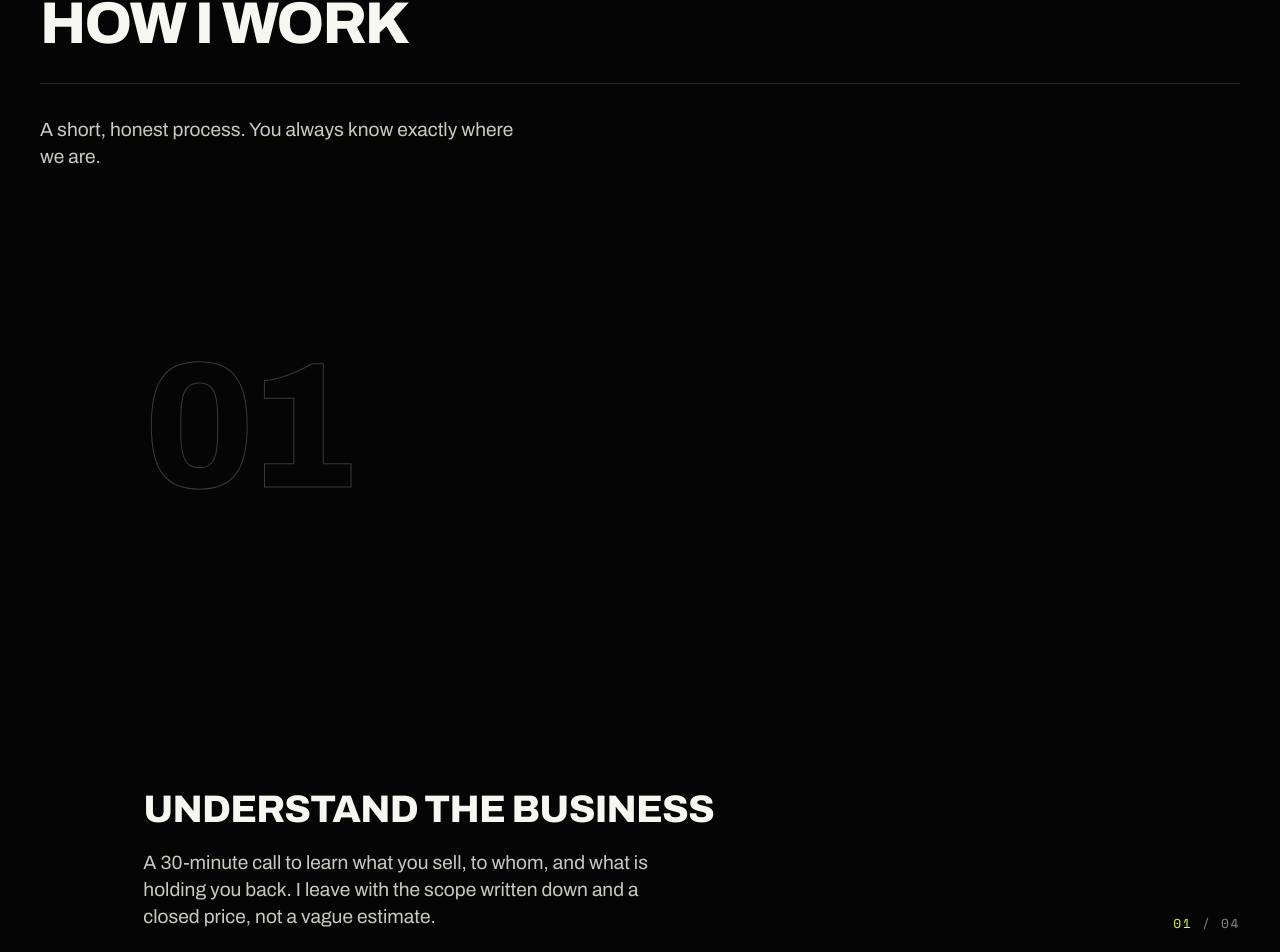
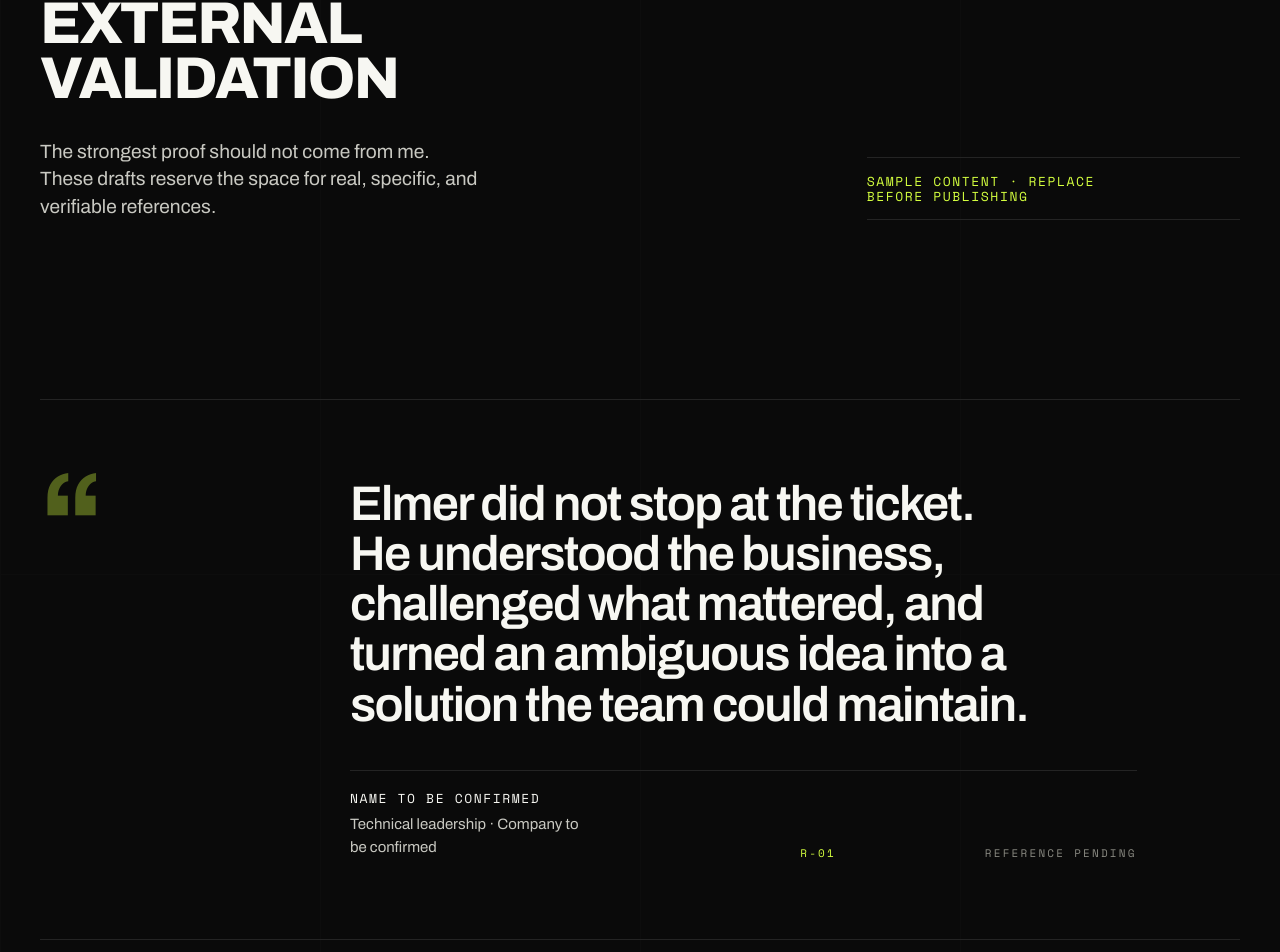
Before and after one commit to elmerjacobo97/portfolio-gsap-v2, a Next.js app: page /en in a window 1280 px wide. Shown: the part 6633-7585 px from the top of the page. Built offline with nearby package versions, Linux system fonts and the light colour scheme; no server answers.

Commit message:
feat: add Testimonials section with dynamic content and animations

```diff
--- a/app/[locale]/page.tsx
+++ b/app/[locale]/page.tsx
@@ -9,6 +9,7 @@ import { Process } from '@/components/sections/Process'
 import { Proof } from '@/components/sections/Proof'
 import { Services } from '@/components/sections/Services'
 import { Ticker } from '@/components/sections/Ticker'
+import { Testimonials } from '@/components/sections/Testimonials'
 import { Work } from '@/components/sections/Work'
 
 export default async function Home({
@@ -28,6 +29,7 @@ export default async function Home({
       <Services dict={dict.services} locale={locale} />
       <Work dict={dict.work} locale={locale} />
       <Proof dict={dict.proof} />
+      <Testimonials dict={dict.testimonials} locale={locale} />
       <Process dict={dict.process} locale={locale} />
       <About dict={dict.about} />
       <Contact
--- /dev/null
+++ b/components/sections/Testimonials.tsx
@@ -0,0 +1,142 @@
+'use client'
+
+import { useRef } from 'react'
+
+import { testimonials } from '@/data/testimonials'
+import type { Dictionary } from '@/i18n/dictionary'
+import type { Locale } from '@/i18n/config'
+import { t } from '@/i18n/t'
+import { gsap, useGSAP } from '@/lib/gsap'
+import { DUR, EASE, OK } from '@/lib/motion'
+
+export function Testimonials({
+  dict,
+  locale,
+}: {
+  dict: Dictionary['testimonials']
+  locale: Locale
+}) {
+  const rootRef = useRef<HTMLElement>(null)
+
+  useGSAP(
+    () => {
+      const mm = gsap.matchMedia()
+
+      mm.add(OK, () => {
+        const rows = gsap.utils.toArray<HTMLElement>('.testimonial-row')
+
+        rows.forEach((row) => {
+          const rule = row.querySelector('.testimonial-rule')
+          const quote = row.querySelector('.testimonial-quote')
+          const attribution = row.querySelector('.testimonial-attribution')
+
+          const timeline = gsap.timeline({
+            scrollTrigger: { trigger: row, start: 'top 82%' },
+          })
+
+          timeline
+            .from(rule, {
+              scaleX: 0,
+              transformOrigin: 'left center',
+              duration: DUR.base,
+              ease: EASE.sweep,
+              immediateRender: false,
+            })
+            .from(
+              quote,
+              {
+                opacity: 0,
+                y: 48,
+                duration: DUR.slow,
+                ease: EASE.brutal,
+                immediateRender: false,
+              },
+              '-=0.35',
+            )
+            .from(
+              attribution,
+              {
+                opacity: 0,
+                y: 16,
+                duration: DUR.base,
+                ease: EASE.settle,
+                immediateRender: false,
+              },
+              '-=0.65',
+            )
+        })
+      })
+
+      return () => mm.revert()
+    },
+    { scope: rootRef },
+  )
+
+  return (
+    <section
+      id="testimonials"
+      ref={rootRef}
+      aria-labelledby="testimonials-title"
+      className="border-rule bg-ink-900 text-text relative overflow-hidden border-y"
+    >
+      <span
+        aria-hidden
+        className="plate-bed pointer-events-none absolute inset-0 opacity-15"
+      />
+
+      <header className="grid-page relative py-[var(--spacing-section)]">
+        <div className="col-span-12 lg:col-span-7">
+          <p className="u-label text-accent mb-5">{dict.index}</p>
+          <h2 id="testimonials-title" className="text-h1 u-wide max-w-[12ch]">
+            {dict.title}
+          </h2>
+          <p className="text-lead text-chalk-200 mt-8 max-w-[44ch]">{dict.lead}</p>
+        </div>
+
+        <p className="u-meta border-rule text-accent col-span-12 mt-12 border-y py-4 lg:col-span-4 lg:col-start-9 lg:mt-0 lg:self-end">
+          {dict.draftLabel}
+        </p>
+      </header>
+
+      <div className="relative pb-[var(--spacing-section)]">
+        {testimonials.map((testimonial) => (
+          <figure
+            key={testimonial.code}
+            className="testimonial-row grid-page relative py-14 md:py-20"
+          >
+            <span
+              aria-hidden
+              className="testimonial-rule bg-rule absolute inset-x-[var(--spacing-gutter)] top-0 h-px origin-left"
+            />
+
+            <span
+              aria-hidden
+              className="u-wide text-accent col-span-2 text-[clamp(4.5rem,10vw,10rem)] leading-[0.62] opacity-35"
+            >
+              “
+            </span>
+
+            <div className="col-span-10 md:col-span-9 lg:col-span-8 lg:col-start-4">
+              <blockquote>
+                <p className="testimonial-quote font-display text-[clamp(1.7rem,3.8vw,4.5rem)] leading-[1.03] font-semibold tracking-[-0.035em] text-balance">
+                  {t(testimonial.quote, locale)}
+                </p>
+              </blockquote>
+
+              <figcaption className="testimonial-attribution border-rule mt-10 grid gap-4 border-t pt-5 md:grid-cols-[1fr_1fr_auto] md:items-end">
+                <div>
+                  <p className="u-meta">{t(testimonial.name, locale)}</p>
+                  <p className="text-body text-chalk-200 mt-2">
+                    {t(testimonial.role, locale)} · {t(testimonial.company, locale)}
+                  </p>
+                </div>
+                <p className="u-label text-accent md:text-center">{testimonial.code}</p>
+                <p className="u-label md:text-right">{dict.pendingLabel}</p>
+              </figcaption>
+            </div>
+          </figure>
+        ))}
+      </div>
+    </section>
+  )
+}
--- /dev/null
+++ b/data/testimonials.ts
@@ -0,0 +1,43 @@
+import type { Localized } from '@/i18n/t'
+
+export type Testimonial = {
+  code: string
+  quote: Localized
+  name: Localized
+  role: Localized
+  company: Localized
+}
+
+/** Draft copy only. Replace every record with an approved, attributable quote. */
+export const testimonials: readonly Testimonial[] = [
+  {
+    code: 'R-01',
+    quote: {
+      es: 'Elmer no se quedó en el ticket. Entendió el negocio, cuestionó lo necesario y convirtió una idea ambigua en una solución que el equipo podía mantener.',
+      en: 'Elmer did not stop at the ticket. He understood the business, challenged what mattered, and turned an ambiguous idea into a solution the team could maintain.',
+    },
+    name: { es: 'Nombre por confirmar', en: 'Name to be confirmed' },
+    role: { es: 'Liderazgo técnico', en: 'Technical leadership' },
+    company: { es: 'Empresa por confirmar', en: 'Company to be confirmed' },
+  },
+  {
+    code: 'R-02',
+    quote: {
+      es: 'Tomó ownership de principio a fin: arquitectura, implementación y despliegue. Siempre supimos qué estaba pasando y cuál era la siguiente decisión.',
+      en: 'He took ownership from end to end: architecture, implementation, and deployment. We always knew what was happening and which decision came next.',
+    },
+    name: { es: 'Nombre por confirmar', en: 'Name to be confirmed' },
+    role: { es: 'Product manager', en: 'Product manager' },
+    company: { es: 'Empresa por confirmar', en: 'Company to be confirmed' },
+  },
+  {
+    code: 'R-03',
+    quote: {
+      es: 'La comunicación fue tan sólida como el código. Detectó riesgos temprano, propuso alternativas claras y entregó sin convertir cada cambio en una sorpresa.',
+      en: 'The communication was as solid as the code. He surfaced risks early, proposed clear alternatives, and delivered without turning every change into a surprise.',
+    },
+    name: { es: 'Nombre por confirmar', en: 'Name to be confirmed' },
+    role: { es: 'Fundador de producto', en: 'Product founder' },
+    company: { es: 'Empresa por confirmar', en: 'Company to be confirmed' },
+  },
+]
--- a/i18n/dictionaries/en.ts
+++ b/i18n/dictionaries/en.ts
@@ -86,14 +86,22 @@ const en = {
     ],
   },
 
+  testimonials: {
+    index: '04',
+    title: 'External validation',
+    lead: 'The strongest proof should not come from me. These drafts reserve the space for real, specific, and verifiable references.',
+    draftLabel: 'Sample content · replace before publishing',
+    pendingLabel: 'Reference pending',
+  },
+
   process: {
-    index: '04',
+    index: '05',
     title: 'How I work',
     lead: 'A short, honest process. You always know exactly where we are.',
   },
 
   about: {
-    index: '05',
+    index: '06',
     title: 'About',
     bio: [
       'For over four years I have been building web and mobile applications that live in production, with real users and real money on the line.',
@@ -109,7 +117,7 @@ const en = {
   },
 
   contact: {
-    index: '06',
+    index: '07',
     title: "Let's talk",
     lead: 'Tell me what you want to build. I reply within 24 hours.',
     channelsTitle: 'Direct channels',
--- a/i18n/dictionaries/es.ts
+++ b/i18n/dictionaries/es.ts
@@ -84,14 +84,22 @@ const es = {
     ],
   },
 
+  testimonials: {
+    index: '04',
+    title: 'Validación externa',
+    lead: 'La mejor prueba no la escribo yo. Estas citas marcan el lugar que ocuparán referencias reales, concretas y verificables.',
+    draftLabel: 'Contenido de muestra · reemplazar antes de publicar',
+    pendingLabel: 'Referencia pendiente',
+  },
+
   process: {
-    index: '04',
+    index: '05',
     title: 'Cómo trabajo',
     lead: 'Un proceso corto y honesto. Sabes en qué punto estamos en todo momento.',
   },
 
   about: {
-    index: '05',
+    index: '06',
     title: 'Sobre mí',
     bio: [
       'Llevo más de cuatro años construyendo aplicaciones web y móviles que viven en producción, con usuarios reales y dinero real de por medio.',
@@ -107,7 +115,7 @@ const es = {
   },
 
   contact: {
-    index: '06',
+    index: '07',
     title: 'Hablemos',
     lead: 'Cuéntame qué quieres construir. Respondo en menos de 24 horas.',
     channelsTitle: 'Canales directos',
```
